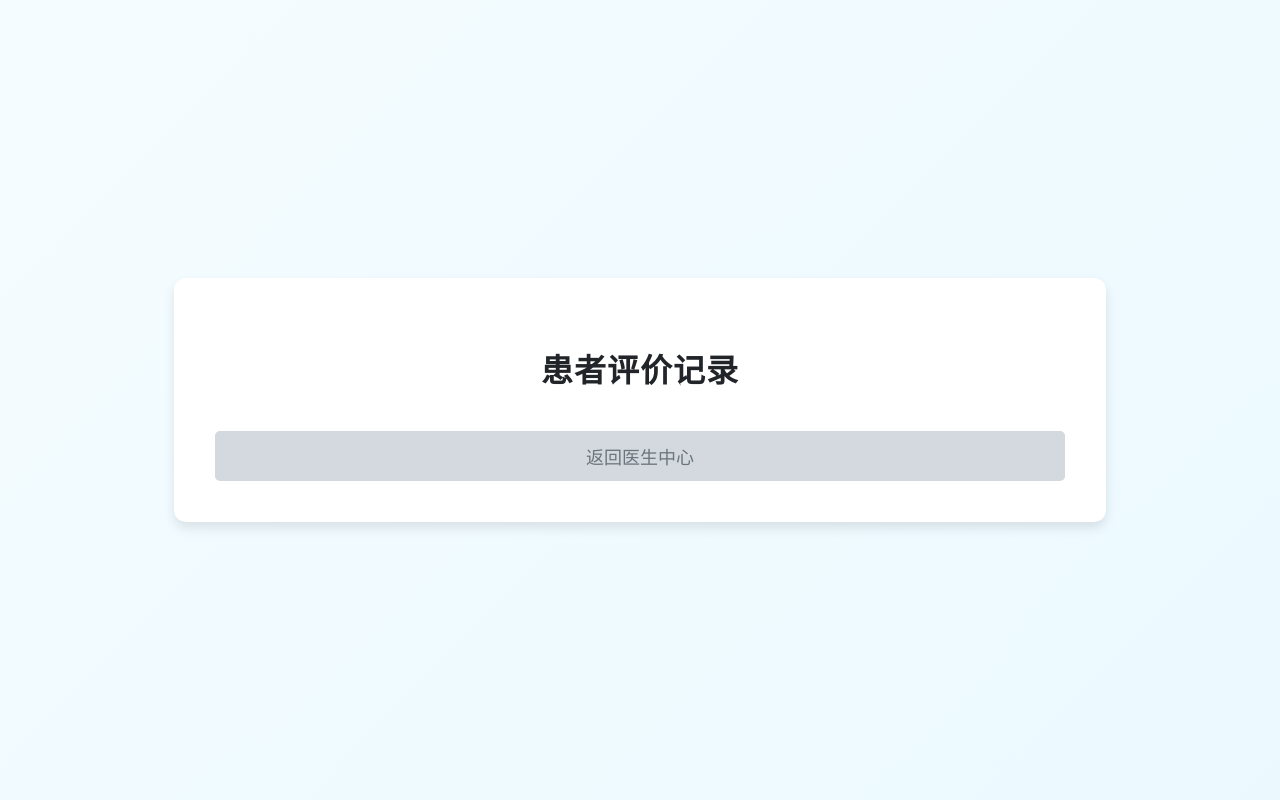
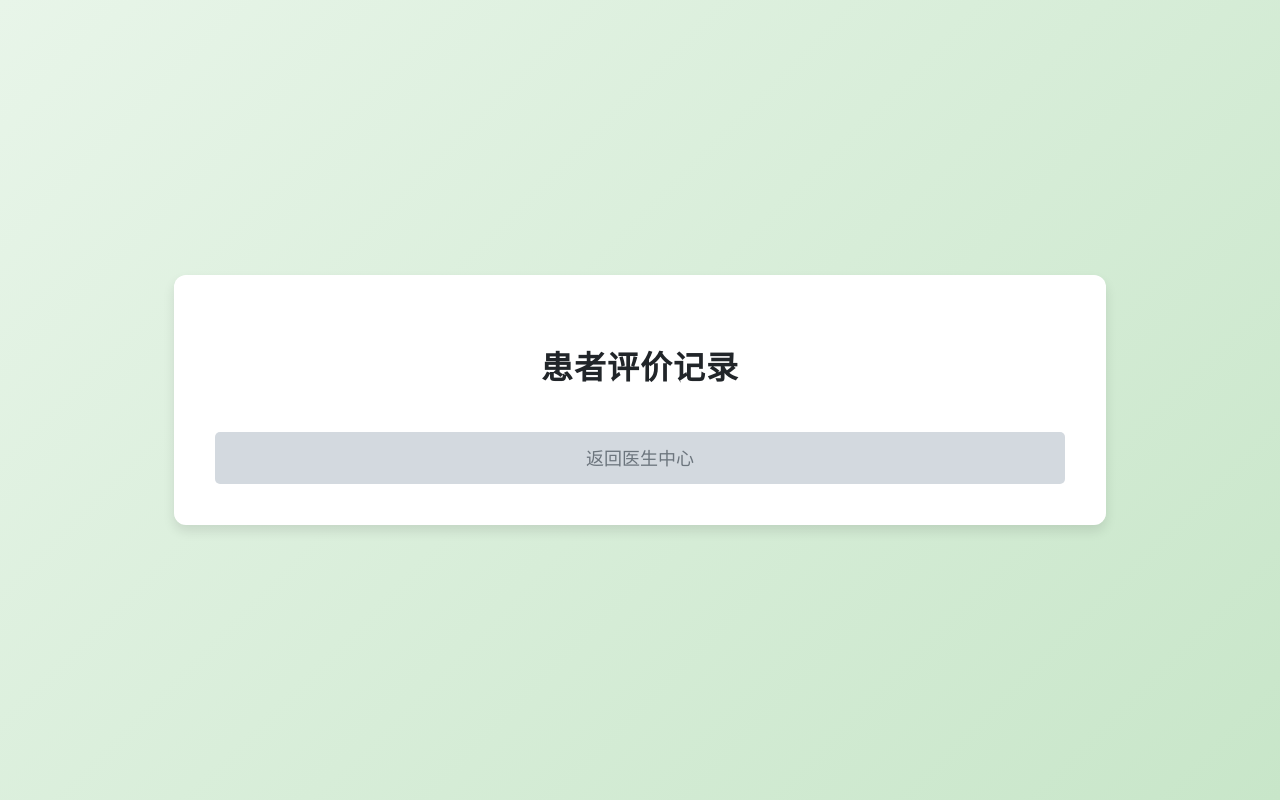
Before and after one commit to VioletEvergardenZz/HospitalSystem, a Django app: page /doctor_view_patient_evaluations/ in a window 1280 px wide. Run offline with Django 4.2, Linux system fonts and the light colour scheme; data that the repository does not hold is empty.

Commit message:
update:修改医生中心患者评价模块的背景,使其与医生中心一致

```diff
--- a/templates/doctor_view_patient_evaluations.html
+++ b/templates/doctor_view_patient_evaluations.html
@@ -10,10 +10,15 @@
     <link rel="stylesheet" href="{% static 'css/patientcenter.css' %}">
     <style>
         body {
-            font-family: 'Segoe UI', Tahoma, Geneva, Verdana, sans-serif;
-            background-color: #f8f9fa;
+            font-family: 'Poppins', sans-serif;
+            /* 修改背景颜色为和 doctorcenter 相同的深绿色渐变 */
+            background: linear-gradient(135deg, #e8f5e9 0%, #c8e6c9 100%);
             margin: 0;
             padding: 0;
+            display: flex;
+            justify-content: center;
+            align-items: center;
+            min-height: 100vh;
         }
 
        .main-container {
```
